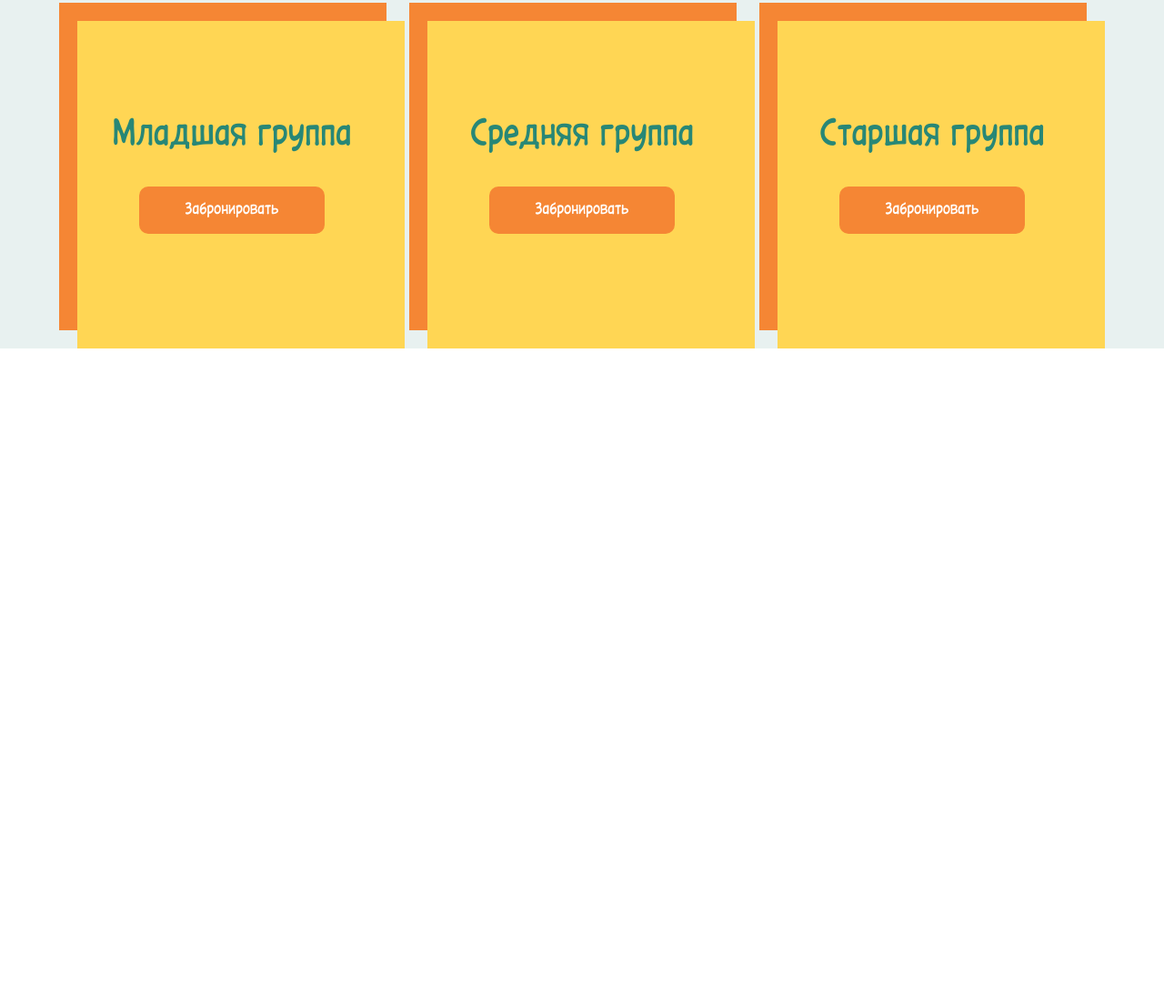
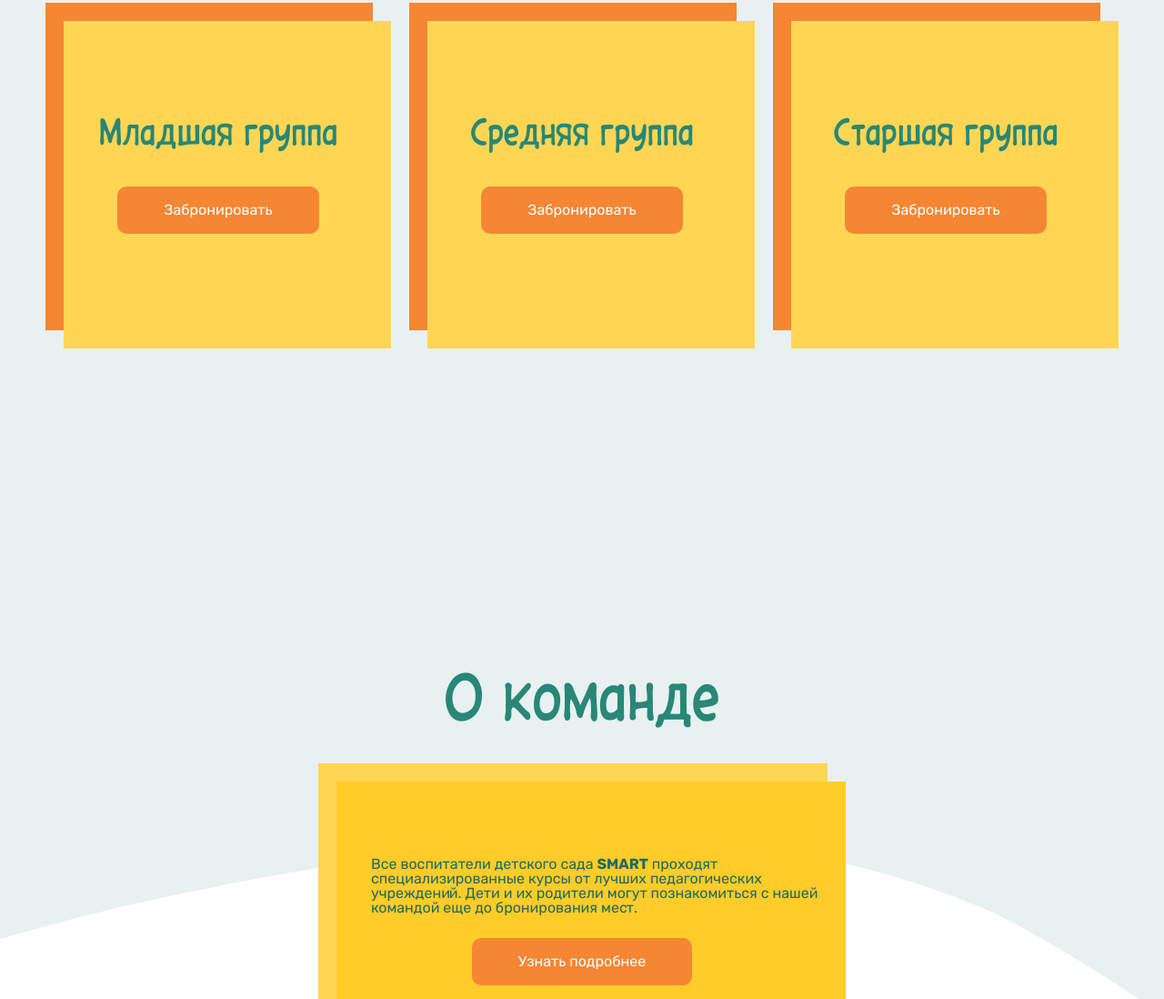
Before and after one commit to littlelarge/smart, a plain HTML site: page index.html in a window 1280 px wide. Shown: the part 1702-2800 px from the top of the page at 91% size. Before the commit the page ends 2085 px from the top, so only its background shows below. Drawn offline with nearby package versions, Linux system fonts and the light colour scheme.

Commit message:
groups, squad and footer sections added

```diff
--- a/index.html
+++ b/index.html
@@ -142,7 +142,53 @@
                 </div>
             </div>
         </section>
+        <section class="squad">
+            <div class="squad__background-svg">
+                <svg preserveAspectRatio="none" width="1440" height="669" viewBox="0 0 1440 669" fill="none" xmlns="http://www.w3.org/2000/svg">
+                    <path d="M529.5 473.5C220.7 508.3 -5.83334 567.667 -80.5 593L-236 0L1676.5 20.5L1466 669C1408.33 633.333 1275.6 555.9 1206 531.5C1119 501 915.5 430 529.5 473.5Z" fill="#E8F1F0"/>
+                </svg>
+            </div>
+            <div class="container">
+                <div class="squad__inner">
+                    <h1 class="squad__title">
+                        О команде
+                    </h1>
+                    <div class="squad__descr">
+                        <p class="squad__descr-text">
+                            Все воспитатели детского сада <span>SMART</span> проходят
+                            специализированные курсы от лучших педагогических
+                            учреждений. Дети и их родители могут познакомиться
+                            с нашей командой еще до бронирования мест.
+                        </p>
+                        <button class="squad__descr-button">
+                            Узнать подробнее
+                        </button>
+                    </div>
+                    <div class="squad__background-svg-tree">
+                        <svg width="175" height="267" viewBox="0 0 175 267" fill="none" xmlns="http://www.w3.org/2000/svg">
+                            <rect x="46.6888" y="187" width="27" height="79" fill="#9F7535"/>
+                            <path opacity="0.1" d="M57.6888 187H73.6888V266H57.6888V187Z" fill="black"/>
+                            <path fill-rule="evenodd" clip-rule="evenodd" d="M120.378 194.25L60.1888 0L0 194.25H9.5945L3.4641 215H116.913L110.783 194.25H120.378Z" fill="#81B214"/>
+                            <path opacity="0.1" fill-rule="evenodd" clip-rule="evenodd" d="M59.6888 215H116.913L110.783 194.25H120.378L60.1888 0L59.6888 1.61362V215Z" fill="black"/>
+                            <rect x="110.293" y="213.25" width="18.3491" height="53.6881" fill="#9F7535"/>
+                            <path opacity="0.1" d="M117.769 213.25H128.642V266.938H117.769V213.25Z" fill="black"/>
+                            <path fill-rule="evenodd" clip-rule="evenodd" d="M117.429 95L152.447 148.518H140.138L166.527 188.784H151.524L174.178 222.764H60L82.6544 188.784H67.6512L94.0404 148.518H82.4102L117.429 95Z" fill="#81B214"/>
+                            <path opacity="0.1" fill-rule="evenodd" clip-rule="evenodd" d="M60.003 222.76L60 222.764H60.003V222.76ZM117.089 222.764H174.178L151.524 188.784H166.527L140.138 148.518H152.447L117.429 95L117.089 95.5192V222.764Z" fill="black"/>
+                        </svg>
+                    </div>
+                </div>
+            </div>
+        </section>
     </main>
+    <footer class="footer">
+        <div class="container">
+            <div class="footer__inner">
+                <a href="#" class="footer__link">
+                    © SMART LLC 2021
+                </a>
+            </div>
+        </div>
+    </footer>
     <script src="./node_modules/bootstrap/dist/js/bootstrap.min.js"></script>
 </body>
 </html>
--- /dev/null
+++ b/src/styles/scss/sections/_footer.scss
@@ -0,0 +1,16 @@
+.footer{
+    font-family: 'Rubik';
+    font-weight: 400;
+    background-color: $celadonGreen;
+    color: $white;
+    &__inner{
+        display: flex;
+        justify-content: center;
+        align-items: center;
+    }
+    &__link{
+        font-size: .9375rem;
+        line-height: 1.1113rem;
+        padding: 34px 0;
+    }
+}
--- a/src/styles/scss/sections/_groups.scss
+++ b/src/styles/scss/sections/_groups.scss
@@ -18,6 +18,7 @@
         width: 100%;
         display: flex;
         justify-content: space-between;
+        padding: 0 0 100px 0;
     }
     &__cards-item{
         position: relative;
@@ -35,7 +36,6 @@
             position: absolute;
             bottom: 0;
             right: 0;
-            z-index: 0;
         }
         &::before{
             content: '';
@@ -45,7 +45,6 @@
             position: absolute;
             top: 0;
             left: 0;
-            z-index: 0;
         }
     }
     &__cards-item-title{
@@ -57,6 +56,8 @@
     }
     &__cards-item-button{
         z-index: 1;
-        @include button($sunglow, $white, $cadmiumOrange, 16px, 400, 16px, 10px, 18px 51px);
+        font-family: 'Rubik';
+        font-weight: 400;
+        @include button($mustard, $white, $cadmiumOrange, 16px, 400, 16px, 10px, 18px 51px);
     }
 }
--- a/src/styles/scss/sections/_hero.scss
+++ b/src/styles/scss/sections/_hero.scss
@@ -28,7 +28,8 @@
         line-height: 1.2169rem;
     }
     &__button{
-        @include button($sunglow, $white, $cadmiumOrange, 16px, 400, 16px, 10px, 18px 51px);
+        // 1 $sunglow
+        @include button($salem, $white, $cadmiumOrange, 16px, 400, 16px, 10px, 18px 51px);
         margin: 0 0 230px 0;
     }
     &__background-svg{
--- /dev/null
+++ b/src/styles/scss/sections/_squad.scss
@@ -0,0 +1,73 @@
+.squad{
+    position: relative;
+    font-family: 'CC SamaritanTallLower';
+    font-weight: 400;
+    background-color: $white;
+    color: $white;
+    &__inner{
+        display: flex;
+        flex-direction: column;
+        align-items: center;
+        position: relative;
+    }
+    &__title{
+        color: $celadonGreen;
+        padding: 251px 0 21px;
+        font-size: 4rem;
+        line-height: 5.2562rem;
+    }
+    &__descr{
+        font-family: 'Rubik';
+        position: relative;
+        display: flex;
+        flex-direction: column;
+        justify-content: center;
+        align-items: center;
+        width: 580px;
+        height: 280px;
+        margin: 0 0 360px 0;
+        &::after{
+            content: '';
+            width: 560px;
+            height: 260px;
+            background-color: $sunglow;
+            position: absolute;
+            bottom: 0;
+            right: 0;
+        }
+        &::before{
+            content: '';
+            width: 560px;
+            height: 260px;
+            background-color: $mustard;
+            position: absolute;
+            top: 0;
+            left: 0;
+        }
+    }
+    &__descr-text{
+        z-index: 1;
+        color: $salem;
+        padding: 68px 0 25px 58px;
+        span{
+            font-weight: 700;
+        }
+    }
+    &__descr-button{
+        z-index: 1;
+        @include button($mustard, $white, $cadmiumOrange, 16px, 400, 16px, 10px, 18px 51px);
+    }
+    &__background-svg{
+        position: absolute;
+        top: -20px;
+        width: 100%;
+        svg{
+            width: 100%;
+        }
+    }
+    &__background-svg-tree{
+        position: absolute;
+        bottom: 0;
+        left: 0;
+    }
+}
--- a/src/styles/scss/style.scss
+++ b/src/styles/scss/style.scss
@@ -36,7 +36,7 @@ input:focus, textarea:focus, select:focus{
 }
 
 .container {
-    max-width: 1180px;
+    max-width: 1210px;
     margin: 0 auto;
     padding: 0 15px;
 }
@@ -46,3 +46,5 @@ input:focus, textarea:focus, select:focus{
 @import './sections/hero';
 @import './sections/about-us';
 @import './sections/groups';
+@import './sections/squad';
+@import './sections/footer';
```
Also changed, not shown: dist/css/scss/sections/style.min.css (deleted), dist/css/scss/style.min.css, src/svges/squad__background-svg-tree.svg (added), src/svges/squad__background-svg.svg (added), 2 other files.
